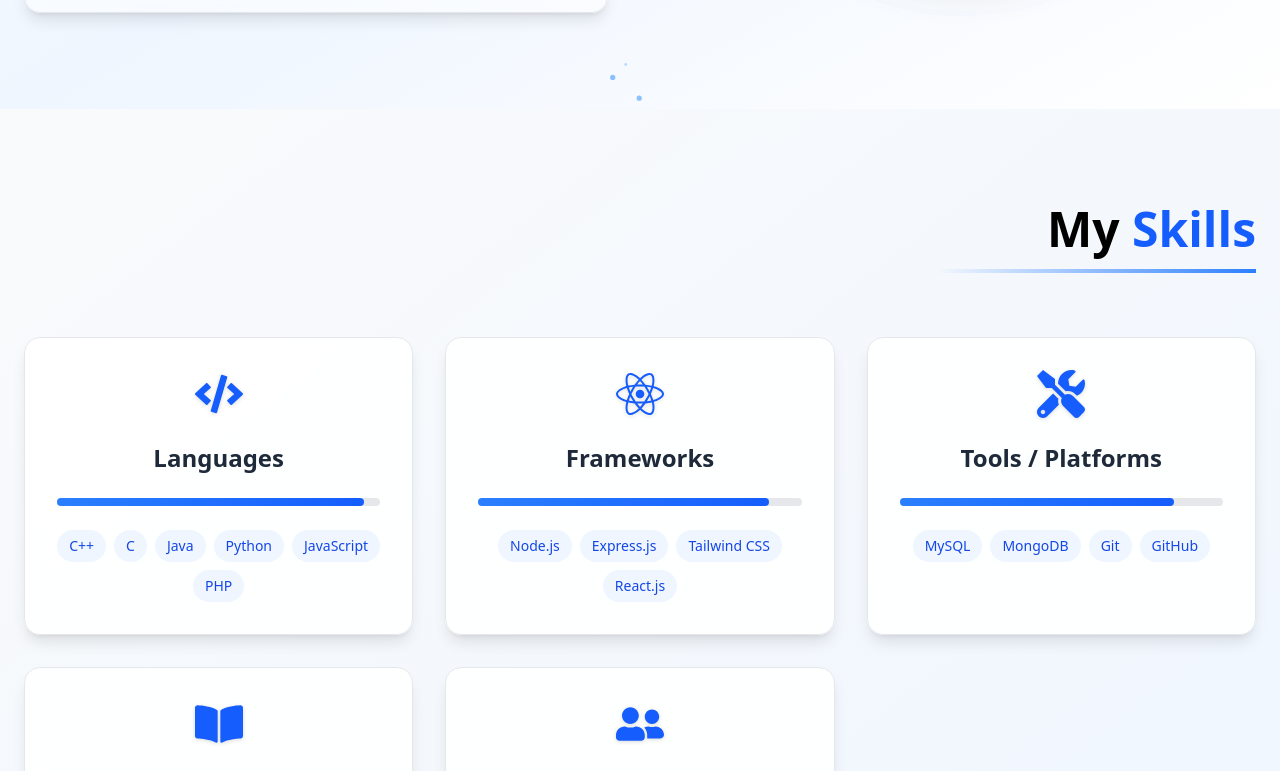
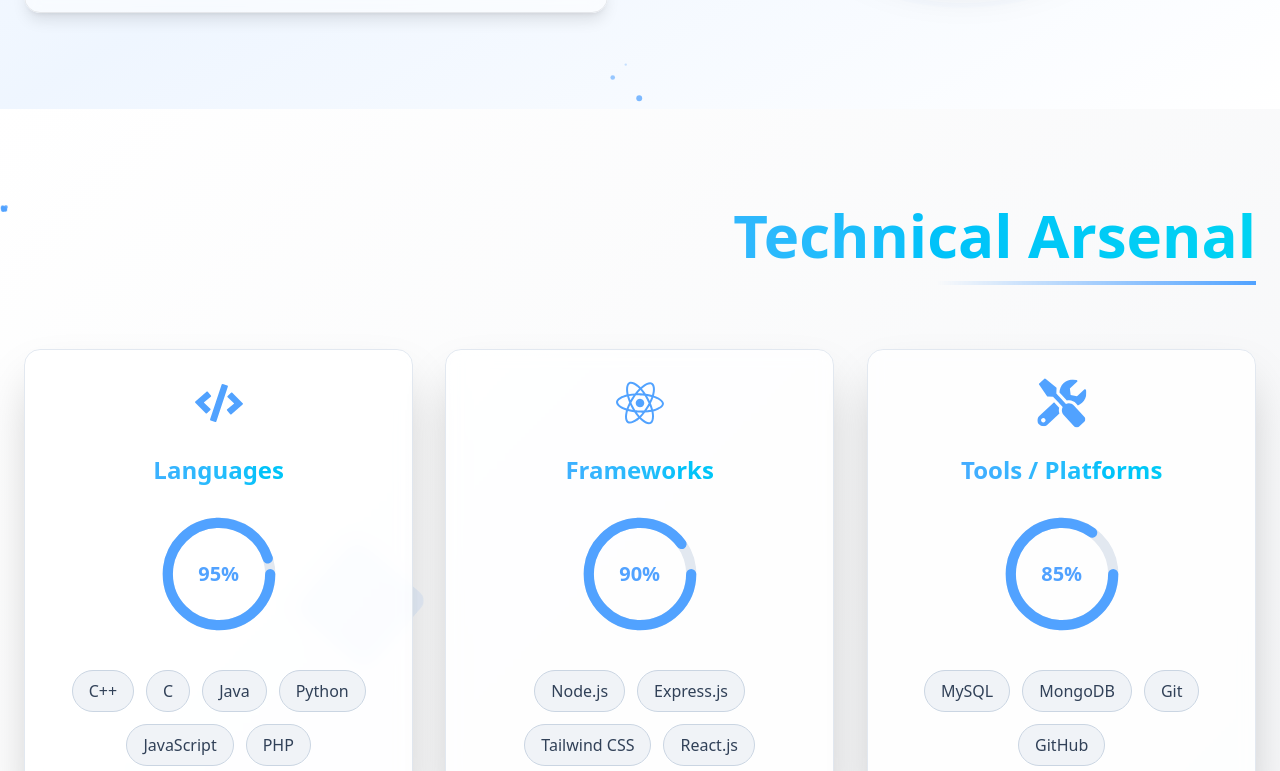
Before and after one commit to Arkdeep-singh/My-Portfolio, a React (Vite) app: page / in a window 1280 px wide. Shown: the part 1409-2180 px from the top of the page. Built offline with nearby package versions, Linux system fonts and the light colour scheme.

Commit message:
updated the other section in terms of ui

```diff
--- a/src/components/Achievements.jsx
+++ b/src/components/Achievements.jsx
@@ -73,8 +73,11 @@
       id="achievements"
       className="py-20 bg-gradient-to-br from-gray-50 to-blue-50"
     >
+      {/* Title with Right-Aligned Text and Animated Line */}
+      <div className="relative z-10 container mx-auto px-6 mb-16">
+        <div className="max-w-4xl ml-auto">
           <motion.h1
-        className="text-4xl md:text-5xl font-bold text-center mb-16"
+            className="text-4xl md:text-5xl font-bold text-right mb-4"
             initial={{ opacity: 0, y: -20 }}
             whileInView={{ opacity: 1, y: 0 }}
             transition={{ duration: 0.6 }}
@@ -86,6 +89,21 @@
             </span>
           </motion.h1>
 
+          <motion.div
+            className="h-1 bg-gradient-to-l from-yellow-500 to-transparent ml-auto max-w-xs"
+            variants={{
+              hidden: { width: 0 },
+              visible: { width: "100%" },
+            }}
+            initial="hidden"
+            whileInView="visible"
+            transition={{ duration: 1.5, ease: "easeInOut" }}
+            viewport={{ margin: "0px 0px -25% 0px" }}
+          />
+        </div>
+      </div>
+
+      {/* Achievements Grid */}
       <div className="container mx-auto px-6 grid grid-cols-1 md:grid-cols-2 lg:grid-cols-3 gap-8">
         {achievements.map((achievement, index) => (
           <motion.div
--- a/src/components/Certificate.jsx
+++ b/src/components/Certificate.jsx
@@ -11,7 +11,7 @@
       tags: ["Completion", "Course", "Achievement"],
       link: "https://drive.google.com/file/d/1zuilmW466uumvlN-vT1jElBmF1lJRac-/view?usp=drivesdk",
       iconColor: "text-green-600",
-      buttonColor: "bg-green-600 hover:bg-green-700", // Added button color
+      buttonColor: "bg-green-600 hover:bg-green-700",
     },
     {
       title: "Generative AI with Large Language Models",
@@ -70,8 +70,11 @@
       id="certificates"
       className="py-20 bg-gradient-to-br from-gray-50 to-blue-50"
     >
+      {/* Title with Left-Aligned Text and Animated Line */}
+      <div className="relative z-10 container mx-auto px-6 mb-16">
+        <div className="max-w-4xl">
           <motion.h1
-        className="text-4xl md:text-5xl font-bold text-center mb-16"
+            className="text-4xl md:text-5xl font-bold text-left mb-4"
             initial={{ opacity: 0, y: -20 }}
             whileInView={{ opacity: 1, y: 0 }}
             transition={{ duration: 0.6 }}
@@ -83,6 +86,21 @@
             </span>
           </motion.h1>
 
+          <motion.div
+            className="h-1 bg-gradient-to-r from-green-600 to-transparent max-w-xs"
+            variants={{
+              hidden: { width: 0 },
+              visible: { width: "100%" },
+            }}
+            initial="hidden"
+            whileInView="visible"
+            transition={{ duration: 1.5, ease: "easeInOut" }}
+            viewport={{ margin: "0px 0px -25% 0px" }}
+          />
+        </div>
+      </div>
+
+      {/* Certificates Grid */}
       <div className="container mx-auto px-6 grid grid-cols-1 md:grid-cols-2 lg:grid-cols-3 gap-8">
         {certificates.map((cert, index) => (
           <motion.div
--- a/src/components/Skills.jsx
+++ b/src/components/Skills.jsx
@@ -11,28 +11,28 @@
 const skillsData = [
   {
     title: "Languages",
-    icon: <FaCode className="text-indigo-500 drop-shadow-md" />,
+    icon: <FaCode />,
     skills: "C++, C, Java, Python, JavaScript, PHP",
     width: "95%",
     delay: 0.2,
   },
   {
     title: "Frameworks",
-    icon: <FaReact className="text-blue-500 drop-shadow-md" />,
+    icon: <FaReact />,
     skills: "Node.js, Express.js, Tailwind CSS, React.js",
     width: "90%",
     delay: 0.4,
   },
   {
     title: "Tools / Platforms",
-    icon: <FaTools className="text-yellow-500 drop-shadow-md" />,
+    icon: <FaTools />,
     skills: "MySQL, MongoDB, Git, GitHub",
     width: "85%",
     delay: 0.6,
   },
   {
     title: "Coursework",
-    icon: <FaBookOpen className="text-green-500 drop-shadow-md" />,
+    icon: <FaBookOpen />,
     skills:
       "DSA, Operating System, DBMS, Computer Networking, Probability & Statistics",
     width: "80%",
@@ -40,128 +40,204 @@
   },
   {
     title: "Soft Skills",
-    icon: <FaUserFriends className="text-pink-500 drop-shadow-md" />,
+    icon: <FaUserFriends />,
     skills: "Problem-Solving, Team Player, Project Management, Adaptability",
     width: "75%",
     delay: 1.0,
   },
 ];
 
-const cardVariants = {
-  hidden: { opacity: 0, y: 50, scale: 0.95 },
-  visible: {
-    opacity: 1,
-    y: 0,
-    scale: 1,
-    transition: {
-      duration: 0.6,
-      staggerChildren: 0.1,
-      delayChildren: 0.2,
-    },
-  },
-};
-
-const itemVariants = {
-  hidden: { opacity: 0, y: 20 },
-  visible: { opacity: 1, y: 0 },
-};
-
-const lineVariants = {
-  hidden: { width: 0 },
-  visible: { width: "100%" },
-};
-
 const SkillsSection = () => {
   return (
     <section
       id="skills"
-      className="relative py-24 bg-gradient-to-br from-gray-50 to-blue-50"
+      className="relative py-24 bg-gradient-to-br from-white to-gray-100 overflow-hidden"
     >
-      {/* Background elements remain unchanged */}
+      {/* Animated Background Elements */}
+      <motion.div
+        className="absolute inset-0 bg-grid-slate-700/20"
+        initial={{ opacity: 0 }}
+        animate={{ opacity: 1 }}
+        transition={{ duration: 2 }}
+      />
 
-      {/* Updated Right-Aligned Heading */}
+      {/* Floating Particles */}
+      {[...Array(30)].map((_, i) => (
+        <motion.div
+          key={i}
+          className="absolute w-1 h-1 bg-blue-400 rounded-full"
+          initial={{
+            x: Math.random() * 100 + "%",
+            y: Math.random() * 100 + "%",
+            scale: 0,
+          }}
+          animate={{
+            scale: [0, 1, 0],
+            opacity: [0, 1, 0],
+          }}
+          transition={{
+            duration: Math.random() * 4 + 3,
+            repeat: Infinity,
+            delay: Math.random() * 2,
+          }}
+          style={{ willChange: "transform, opacity" }}
+        />
+      ))}
+
+      {/* Section Heading */}
       <div className="relative z-10 container mx-auto px-6 mb-16">
-        <div className="max-w-4xl ml-auto">
-          <motion.h2
-            className="text-4xl md:text-5xl font-bold text-right mb-4"
-            initial={{ opacity: 0, y: -20 }}
-            whileInView={{ opacity: 1, y: 0 }}
-            viewport={{ margin: "0px 0px -25% 0px" }}
+        <motion.div
+          className="max-w-4xl ml-auto"
+          initial={{ opacity: 0, x: 100 }}
+          whileInView={{ opacity: 1, x: 0 }}
+          transition={{ duration: 0.8 }}
         >
-            My <span className="text-blue-600">Skills</span>
-          </motion.h2>
-
+          <h2 className="text-4xl md:text-6xl font-bold text-right mb-4 bg-gradient-to-r from-blue-400 to-cyan-400 bg-clip-text text-transparent">
+            Technical Arsenal
+          </h2>
           <motion.div
-            className="h-1 bg-gradient-to-l from-blue-500 to-transparent ml-auto max-w-xs"
-            variants={lineVariants}
-            initial="hidden"
-            whileInView="visible"
+            className="h-1 bg-gradient-to-l from-blue-400 to-transparent ml-auto max-w-xs"
+            initial={{ width: 0 }}
+            whileInView={{ width: "100%" }}
             transition={{ duration: 1.5, ease: "easeInOut" }}
-            viewport={{ margin: "0px 0px -25% 0px" }}
           />
-        </div>
+        </motion.div>
       </div>
 
-      {/* Skills Grid (rest of the code remains same) */}
+      {/* Skills Grid */}
       <div className="relative z-10 container mx-auto px-6 grid grid-cols-1 md:grid-cols-2 lg:grid-cols-3 gap-8">
         {skillsData.map((skill, index) => (
           <motion.div
             key={index}
-            className="bg-white/90 backdrop-blur-sm rounded-2xl p-8 shadow-lg hover:shadow-xl transition-all border border-gray-200"
-            variants={cardVariants}
-            initial="hidden"
-            whileInView="visible"
-            viewport={{ margin: "0px 0px -25% 0px" }}
+            className="group relative bg-white/80 backdrop-blur-sm rounded-2xl p-8 shadow-2xl hover:shadow-3xl transition-all border border-slate-200 overflow-hidden"
+            initial={{ opacity: 0, y: 50, rotateX: -30 }}
+            whileInView={{ opacity: 1, y: 0, rotateX: 0 }}
+            transition={{
+              duration: 0.8,
+              delay: index * 0.1,
+              type: "spring",
+              stiffness: 100,
+            }}
+            viewport={{ margin: "0px 0px -25% 0px", once: false }}
+            style={{ willChange: "transform, opacity" }}
           >
+            {/* Hover Effect Layer */}
+            <div className="absolute inset-0 bg-gradient-to-br from-blue-500/10 to-cyan-500/10 opacity-0 group-hover:opacity-100 transition-opacity duration-300" />
+
+            {/* Animated Border */}
             <motion.div
-              className="flex justify-center mb-6 text-5xl text-blue-600"
-              variants={itemVariants}
+              className="absolute inset-0 border-2 border-blue-400/30 rounded-2xl"
+              animate={{
+                opacity: [0.3, 0.6, 0.3],
+                scale: [1, 1.05, 1],
+              }}
+              transition={{
+                duration: 4,
+                repeat: Infinity,
+              }}
+            />
+
+            {/* Skill Content */}
+            <div className="relative z-10">
+              {/* Icon with Floating Animation */}
+              <motion.div
+                className="flex justify-center mb-6 text-5xl"
+                animate={{
+                  y: [-5, 5, -5],
+                  rotate: [0, 5, -5, 0],
+                }}
+                transition={{
+                  duration: 6,
+                  repeat: Infinity,
+                  ease: "easeInOut",
+                }}
               >
-              {React.cloneElement(skill.icon, { className: "drop-shadow-sm" })}
+                {React.cloneElement(skill.icon, {
+                  className: "text-blue-400 drop-shadow-glow",
+                })}
               </motion.div>
 
-            <motion.h3
-              className="text-2xl font-bold text-gray-800 text-center mb-6"
-              variants={itemVariants}
+              {/* Title with Gradient Text */}
+              <h3 className="text-2xl font-bold text-transparent bg-gradient-to-r from-blue-400 to-cyan-400 bg-clip-text text-center mb-6">
+                {skill.title}
+              </h3>
+
+              {/* Circular Progress Indicator */}
+              <div className="relative w-full mb-8">
+                <div className="relative mx-auto w-32 h-32">
+                  <svg className="w-full h-full" viewBox="0 0 100 100">
+                    <circle
+                      className="text-slate-200"
+                      strokeWidth="8"
+                      stroke="currentColor"
+                      fill="transparent"
+                      r="40"
+                      cx="50"
+                      cy="50"
+                    />
+                    <motion.circle
+                      className="text-blue-400"
+                      strokeWidth="8"
+                      strokeLinecap="round"
+                      stroke="currentColor"
+                      fill="transparent"
+                      r="40"
+                      cx="50"
+                      cy="50"
+                      initial={{ strokeDashoffset: 251 }}
+                      whileInView={{
+                        strokeDashoffset:
+                          251 * (1 - parseInt(skill.width) / 100),
+                      }}
+                      transition={{ duration: 1.5, type: "spring" }}
+                      strokeDasharray="251"
+                    />
+                  </svg>
+                  <motion.span
+                    className="absolute top-1/2 left-1/2 -translate-x-1/2 -translate-y-1/2 text-xl font-bold text-blue-400"
+                    initial={{ opacity: 0, scale: 0.5 }}
+                    whileInView={{ opacity: 1, scale: 1 }}
+                    transition={{ delay: 0.5 }}
                   >
-              {skill.title}
-            </motion.h3>
+                    {skill.width}
+                  </motion.span>
+                </div>
+              </div>
 
+              {/* Skills Tags with Hover Effects */}
+              <div className="flex flex-wrap justify-center gap-3">
+                {skill.skills.split(", ").map((item, idx) => (
                   <motion.div
-              className="flex justify-center mb-6"
-              variants={itemVariants}
-            >
-              <div className="relative w-full h-2 bg-gray-200 rounded-full">
-                <motion.div
-                  className="absolute h-2 bg-gradient-to-r from-blue-500 to-blue-600 rounded-full"
-                  initial={{ width: 0 }}
-                  whileInView={{ width: skill.width }}
-                  transition={{ duration: 1.2, delay: 0.2 }}
-                  viewport={{ once: false }}
-                />
-              </div>
-            </motion.div>
-
-            <motion.div
-              className="flex flex-wrap justify-center gap-2"
-              variants={itemVariants}
-            >
-              {skill.skills.split(", ").map((item, idx) => (
-                <motion.span
                     key={idx}
-                  className="px-3 py-1.5 text-sm font-medium bg-blue-50 text-blue-700 rounded-full"
+                    className="px-4 py-2 bg-slate-200/50 backdrop-blur-sm rounded-full border border-slate-300 text-slate-700 hover:text-white cursor-pointer transition-all relative overflow-hidden group"
                     initial={{ scale: 0 }}
                     whileInView={{ scale: 1 }}
                     transition={{ type: "spring", delay: idx * 0.1 }}
-                  viewport={{ once: false }}
+                    whileHover={{ y: -5 }}
                   >
-                  {item}
-                </motion.span>
-              ))}
-            </motion.div>
+                    <span className="relative z-10">{item}</span>
+                    <div className="absolute inset-0 bg-gradient-to-r from-blue-500/30 to-cyan-500/30 opacity-0 group-hover:opacity-100 transition-opacity" />
                   </motion.div>
                 ))}
               </div>
+            </div>
+          </motion.div>
+        ))}
+      </div>
+
+      {/* Floating Tech Elements */}
+      <motion.div
+        className="absolute top-1/3 left-1/4 w-24 h-24 bg-blue-400/10 backdrop-blur-sm rounded-xl rotate-45"
+        animate={{
+          y: [-20, 20, -20],
+          rotate: [45, 135, 225, 315, 45],
+        }}
+        transition={{
+          duration: 12,
+          repeat: Infinity,
+        }}
+        style={{ willChange: "transform" }}
+      />
     </section>
   );
 };
```
Lines whose indentation alone changed are shown as unchanged.
